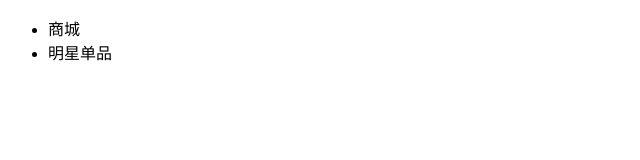
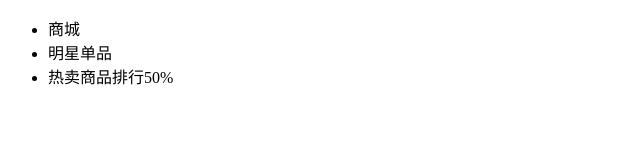
Before and after one commit to usopp12138/demo, a plain HTML site: page index.html in a window 1280 px wide. Shown: the whole page, without its empty margins (0-640 px from the left). Drawn offline with Linux system fonts and the light colour scheme.

Commit message:
开发功能热卖商品排行50%

```diff
--- a/index.html
+++ b/index.html
@@ -9,6 +9,7 @@
     <ul class="demo">
         <li>商城</li>
         <li>明星单品</li>
+        <li>热卖商品排行50%</li>
     </ul>
 </body>
 </html>
```
